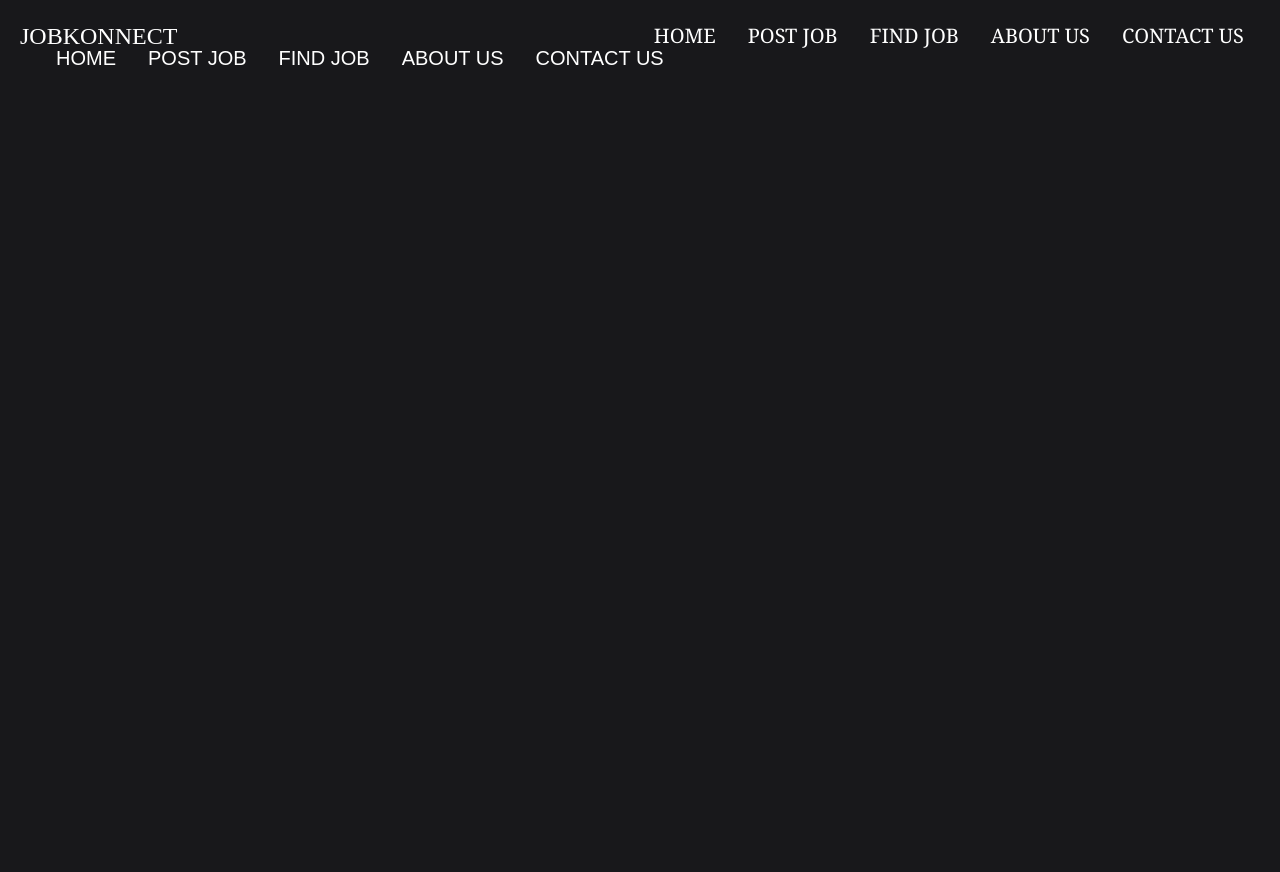
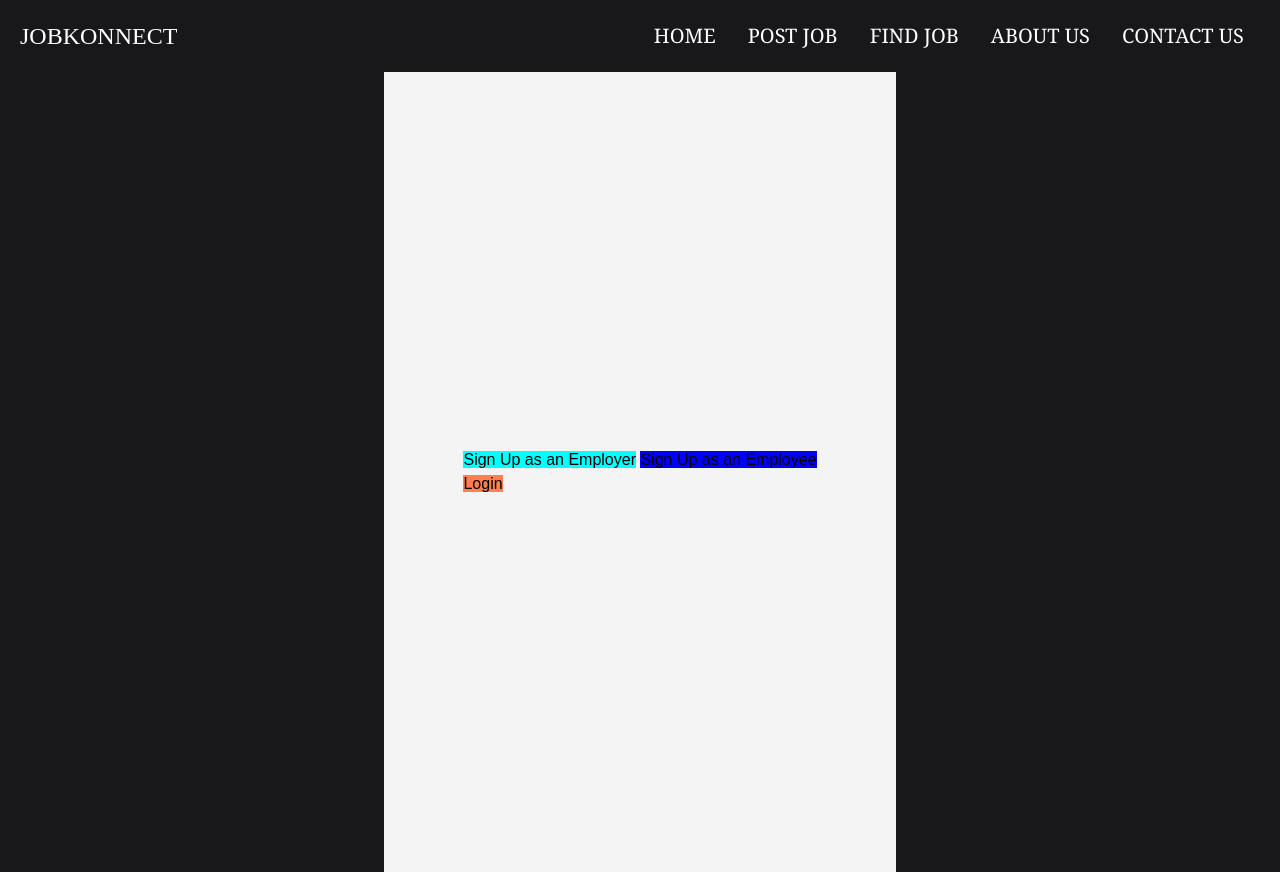
Before and after one commit to JosiahMbithi001/Jobkonnect, a Django app: page /account/ in a window 1280 px wide. Before the commit the page ends 65 px from the top, so only its background shows below. Run offline with Django 4.2, Linux system fonts and the light colour scheme.

Commit message:
Working On authenticate.html

```diff
--- a/account/views.py
+++ b/account/views.py
@@ -11,7 +11,7 @@ def base(request):
     """
     This is the landing autentication Page
     """
-    return render(request, "base.html")
+    return render(request, "account/authenticate.html")
 
 def employer_sign_up(request):
     """Employers View for the SignUp Form"""
--- /dev/null
+++ b/static/css/authenticate.css
@@ -0,0 +1,37 @@
+.container-1 {
+    display: flex;
+    max-width: 40%;
+    background-color:#f4f4f4;
+    justify-content:center;
+    align-items: center;
+    height: 100vh;
+    body: 100%;
+    margin-left: 30%;
+}
+.container-2{
+
+}
+.box-1 .box-2{
+    width: 50%;
+    justify-content: space-between;
+    padding: 20px;
+}
+.box-1 {
+    background-color: aqua;
+    max-width: auto;
+    align-items: flex-end;
+}
+.box-2 {
+    background-color: blue;
+    max-width: auto;
+    justify-content: flex-end;
+    align-items: flex-end;
+}
+.container-3{
+
+}
+.box-3 {
+    background-color: coral;
+    max-width: auto;
+    justify-content: center;
+}
--- a/templates/account/authenticate.html
+++ b/templates/account/authenticate.html
@@ -1 +1,14 @@
 {% extends 'base.html' %}
+{% load static%}
+{% block body %}
+<link rel="stylesheet" href="{% static 'css/authenticate.css'%}">
+<div class="container-1">
+    <div class="container-2">
+        <a href="" class="box-1">Sign Up as an Employer</a></h6>
+        <a href="" class="box-2">Sign Up as an Employee</a>
+        <br>
+    <div class="container-3">
+        <a href="" class="box-3">Login</a>
+    </div>
+</div>
+{% endblock %}
--- a/templates/base.html
+++ b/templates/base.html
@@ -13,8 +13,8 @@
       {% include 'navbar.html'%}
       {% block body %}
       {% endblock %}
-      <div class="footer
-      {% include 'footer.html'%}
+      <div class="footer">
+      <!-- {% include 'footer.html'%} -->
       </div>
 </body>
 </html>
```
